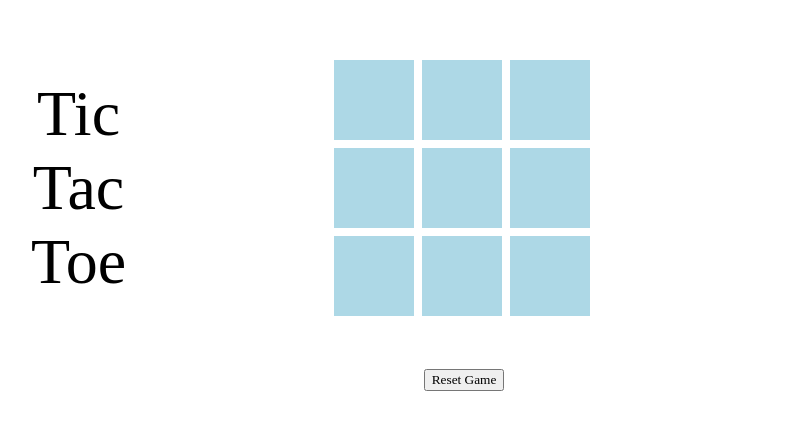
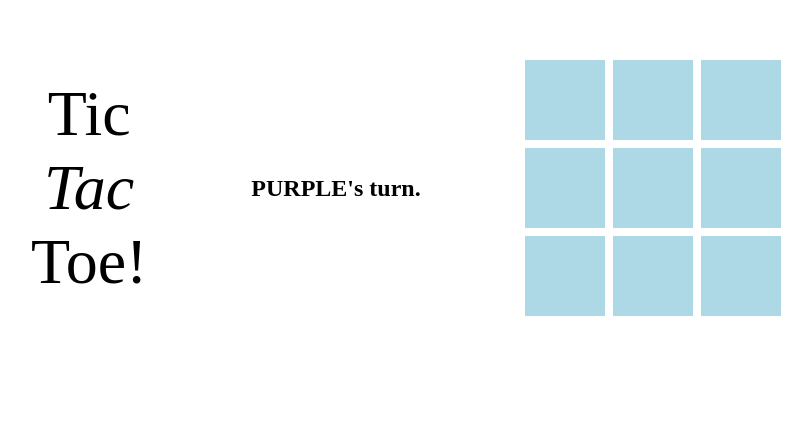
Before and after one commit to awoodward6/tic-tac-toe, a plain HTML site: page index.html in a window 1280 px wide. Shown: the part 212-642 px from the top of the page, without its empty margins (69-881 px from the left). Drawn offline with Linux system fonts and the light colour scheme.

Commit message:
Msg stating will deliver

```diff
--- a/index.html
+++ b/index.html
@@ -9,21 +9,19 @@
     <script defer src="main.js"></script>
 </head>
 <body>
-    <header>Tic<br>Tac<br> Toe</header>
+    <header>Tic<br><span style= "font-style: italic">Tac</span><br>Toe!</header>
     <h1 id="message"></h1>
-    <section id="board">
-        <div id="c2r0"></div>
-        <div id="c2r1"></div>
-        <div id="c2r2"></div>
-
-        <div id="c1r0"></div>
-        <div id="c1r1"></div>
-        <div id="c1r2"></div>
-
-        <div id="c0r0"></div>
-        <div id="c0r1"></div>
-        <div id="c0r2"></div>
-    </section>
+    <div id="board">
+        <div id="0"></div>
+        <div id="1"></div>
+        <div id="2"></div>
+        <div id="3"></div>
+        <div id="4"></div>
+        <div id="5"></div>
+        <div id="6"></div>
+        <div id="7"></div>
+        <div id="8"></div>
+    </div>
     <button id="reset">Reset Game</button>
 </body>
 </html>
--- a/main.css
+++ b/main.css
@@ -1,15 +1,12 @@
 * {
     box-sizing: border-box;
 }
+
 header {
     text-align: center;
     font-size: 8vmin;
     margin: 0 0 0 100px;
-
 }
-
-/*viewport units allows us to specifiy the fraction/percentage of the window.
-vh (height) vw(width) vmin (smaller of the two) */
 
 body {
     height: 100vh;
@@ -31,20 +28,19 @@ body {
     grid-template-rows: repeat(3, 10vmin);
     gap: 1vmin;
     margin: 0 0 0 13vmin;
+    /*justify-content: center;
+    align-content: center;
+    justify-items: center;
+    align-items: center;*/
 }
 
-#board > div {
-    display: grid;
-    height: 10vmin;
-    position: 0 0 0 0;
-    border-width: 5vmin;
-    border-style: solid;
-    color: lightblue;
+*#board > div {
+    background-color: lightblue;
+    background-size: contain;
 }
 
 #reset {
-    /*position: absolute;*/
-    margin: 0 0 -30% -13%;
+    margin: 0 0 0 10vmin;
     font-family: 'Didot', 'sans-serif';
 }
 
--- a/main.js
+++ b/main.js
@@ -1,21 +1,79 @@
 /*----- constants -----*/
+const win = [
+    [0,1,2],
+    [3,4,5],
+    [6,7,8],
+    [0,3,6],
+    [1,4,7],
+    [2,5,8],
+    [0,4,8],
+    [2,4,6],
+]
 
-
-
+const playerStatus = {
+    '0': "lightblue",
+    '1': 'purple',
+    '-1': 'orange',
+};
 
 /*----- app's state (variables) -----*/
-
-
-
+let board, turn, winner;
 
 /*----- cached element references -----*/
+const shell = document.getElementById('board');
+const msgEl = document.getElementById('message');
+const restartGame = document.getElementById('reset');
 
-
-
-
+console.log(shell);
 /*----- event listeners -----*/
-
-
-
+shell.addEventListener('click', handleClick);
+restartGame.addEventListener('click', init); //Replay button to reset full game
 
 /*----- functions -----*/
+init()
+
+function init() {
+    board = [0, 0, 0, 0, 0, 0, 0, 0, 0];
+    turn = 1;
+    winner = null;
+    render();
+}
+
+function render() {
+    //Render the board
+    board.forEach(function(square, idx) {
+        document.getElementById(idx).style.backgroundColor = playerStatus[square];
+
+    });
+    restartGame.style.display = 'none';
+    if (winner === 'T') {
+        msgEl.textContent = "Tie! Try again.";
+        restartGame.style.display = 'block'; //s
+    } else if (winner) {
+        msgEl.textContent = `${playerStatus[winner].toUpperCase()} wins!`;
+        restartGame.style.display = 'block';
+    } else {
+        msgEl.textContent = `${playerStatus[turn].toUpperCase()}'s turn.`;
+    }
+}
+
+function getWinner() {
+    win.forEach(function(scenario) {
+        if (Math.abs(board[scenario[0]] + board[scenario[1]] + board[scenario[2]]) === 3) {
+            winner = turn;
+        }
+    })
+         if (!winner && !board.includes(0)){
+         winner = "T";
+    }
+}
+
+function handleClick(evt) {
+  if (board[evt.target.id]) return;
+  if (winner) return;
+  board[evt.target.id] = turn;
+  console.log(board)
+    getWinner();
+    turn = turn * -1;
+    render();
+}
```
